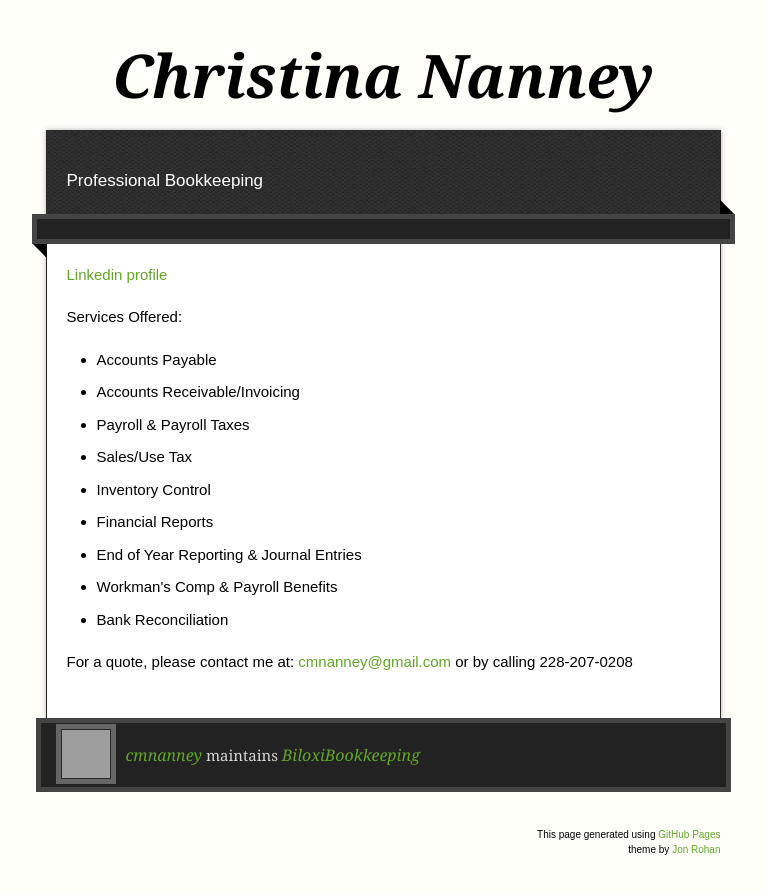
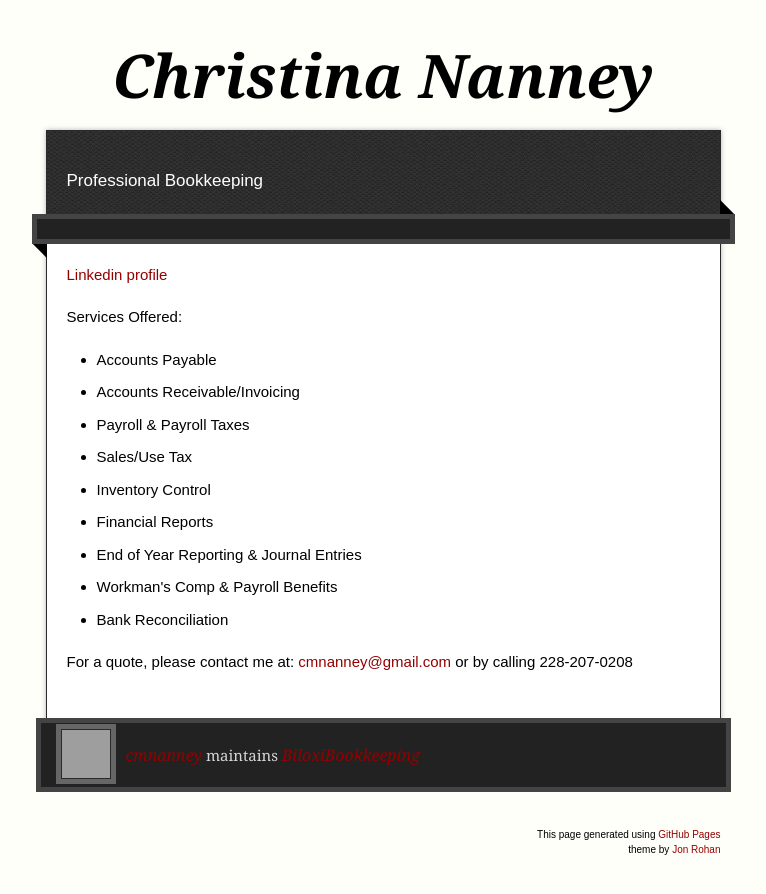
Before and after one commit to cmnanney/bookkeeping-website, a plain HTML site: page index.html in a window 1280 px wide. Shown: the whole page, without its empty margins (257-1023 px from the left). Drawn offline with nearby package versions, Linux system fonts and the light colour scheme; grey boxes are pictures that could not be loaded.

Commit message:
Update stylesheet.css

```diff
--- a/stylesheets/stylesheet.css
+++ b/stylesheets/stylesheet.css
@@ -435,7 +435,7 @@ body {
 }
 
 a {
-  color: #63a52a;
+  color: #940000;
   text-decoration: none;
   transition: opacity ease-in-out 0.3s;
   -webkit-transition: opacity ease-in-out 0.3s;  /* Safari <=6.1, Android <= 4.3 */
@@ -443,7 +443,7 @@ a {
 
 a:hover {
   text-decoration: underline;
-  color: #90D355;
+  color: #c80000;
 }
 
 h1.title {
```
